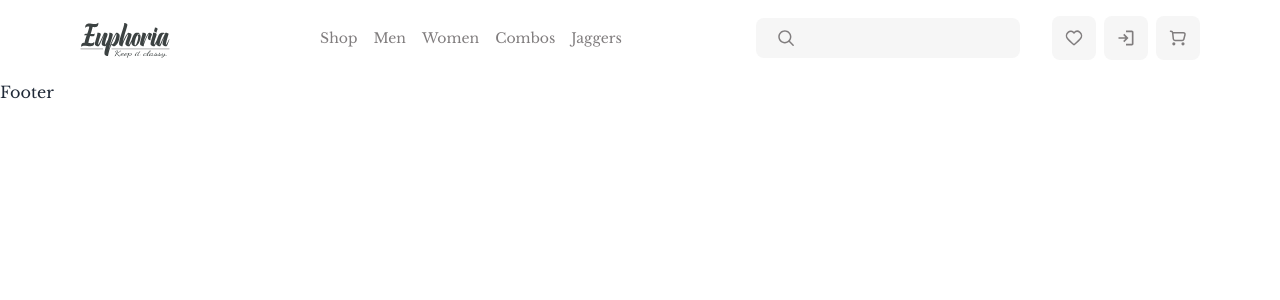
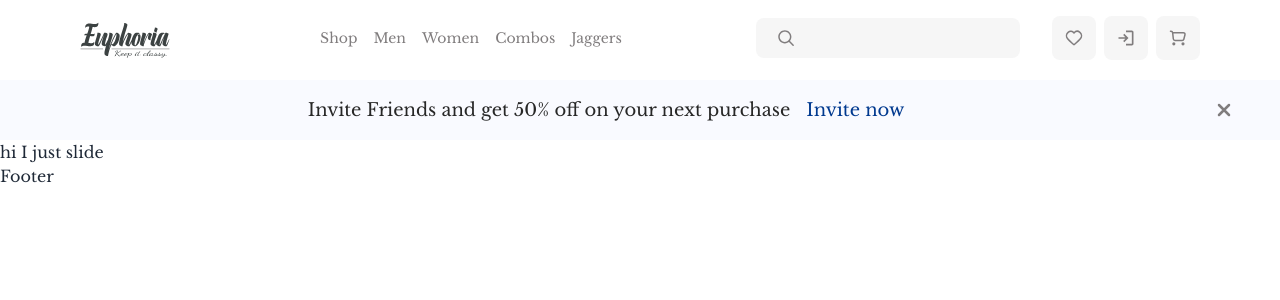
Before and after one commit to Sakib963/euphoria-client, a React (Vite) app: page / in a window 1280 px wide. Shown: the top 300 px of the page. Built offline with nearby package versions, Linux system fonts and the light colour scheme.

Commit message:
discount pop created

```diff
--- /dev/null
+++ b/src/pages/Home/Home.jsx
@@ -0,0 +1,13 @@
+import InviteFriends from "./InviteFriends/InviteFriends";
+import Slider from "./Slider/Slider";
+
+const Home = () => {
+    return (
+        <div>
+            <InviteFriends></InviteFriends>
+            <Slider></Slider>
+        </div>
+    );
+};
+
+export default Home;
--- /dev/null
+++ b/src/pages/Home/InviteFriends/InviteFriends.jsx
@@ -0,0 +1,21 @@
+import { useState } from "react";
+import CloseIcon from "../../../assets/icons/CloseIcon";
+
+const InviteFriends = () => {
+    const [close,setClose] = useState(false);
+  return (
+    <div className={`${close? "hidden" : "flex"} items-center text-xs lg:text-lg bg-[#F9FAFF] w-full py-4`}>
+      <p className="text-[#272727] lg:ml-auto mr-4 ml-2">
+        Invite Friends and get 50% off on your next purchase
+      </p>
+      <a className="text-[#00398F] mr-auto" href="#">
+        Invite now
+      </a>
+      <div onClick={()=>setClose(true)} className="mr-2 lg:mr-11 cursor-pointer">
+        <CloseIcon></CloseIcon>
+      </div>
+    </div>
+  );
+};
+
+export default InviteFriends;
--- /dev/null
+++ b/src/pages/Home/Slider/Slider.jsx
@@ -0,0 +1,9 @@
+const Slider = () => {
+    return (
+        <div>
+            hi I just slide
+        </div>
+    );
+};
+
+export default Slider;
```
Also changed, not shown: src/routes/Routes.jsx (+8 -1 lines).
